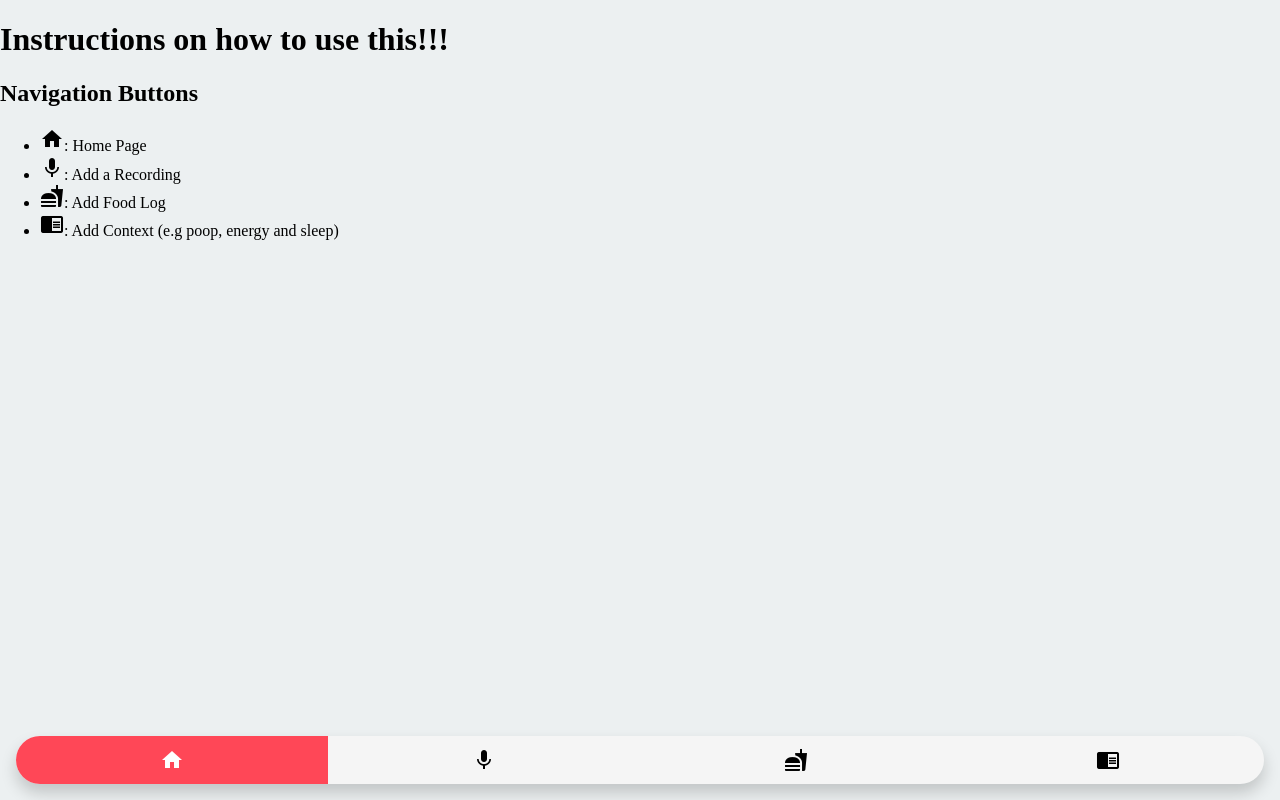
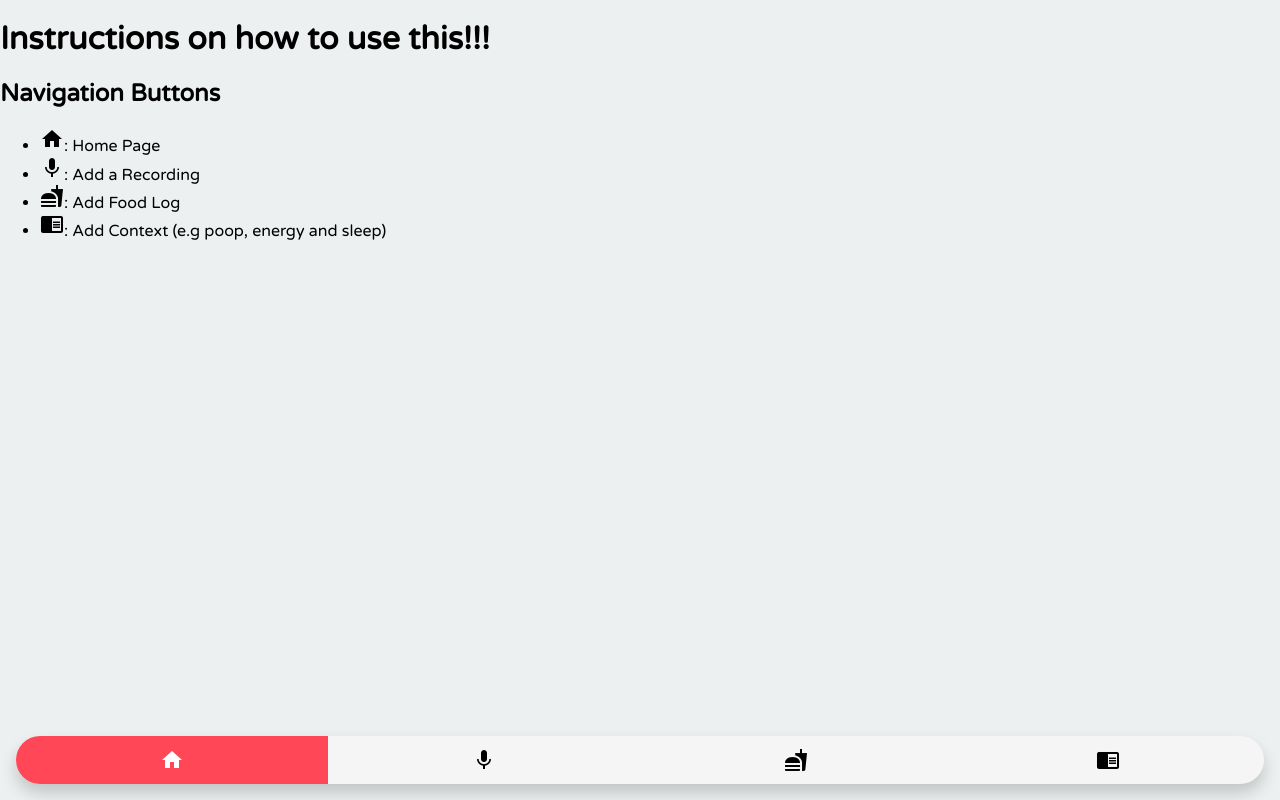
Before and after one commit to jumper385/ngp_data_3, a React (Create React App) app in the folder client/: page / in a window 1280 px wide. Built offline with nearby package versions, Linux system fonts and the light colour scheme; no server answers.

Commit message:
styling fix

```diff
--- a/client/src/App.js
+++ b/client/src/App.js
@@ -3,7 +3,7 @@ import { Switch, BrowserRouter as Router, Route } from 'react-router-dom'
 import Recording from './pages/Recording';
 import Food from './pages/Food';
 import { FixedNavBar } from './navBar/FixedNavBar';
-import {createGlobalStyle} from 'styled-components'
+import styled, {createGlobalStyle} from 'styled-components'
 import Context from './pages/Context';
 import { socket } from './serverSocket';
 
@@ -17,12 +17,13 @@ const GlobalStyle = createGlobalStyle`
     user-select: none;
   }
   body {
-    &.App {
-      @import url('https://fonts.googleapis.com/css?family=Varela+Round&display=swap');
-      font-family: 'Varela Round', sans-serif;
-    }
     background: #ecf0f1;
   }
+`
+
+const StyledAppDiv = styled.div`
+  @import url('https://fonts.googleapis.com/css?family=Varela+Round&display=swap');
+    font-family: 'Varela Round', sans-serif;
 `
 
 const App = props => {
@@ -51,7 +52,7 @@ const App = props => {
 
   return(
     <Router>
-      <div className='App' style={{marginBottom:'64pt'}}>
+      <StyledAppDiv className='App' style={{marginBottom:'64pt'}}>
         <FixedNavBar />
 
         <p>{state.serverTime}</p>
@@ -93,7 +94,7 @@ const App = props => {
 
         </Switch>
         <GlobalStyle />
-      </div>
+      </StyledAppDiv>
     </Router>
   )
 }
```
Also changed, not shown: 13 other files (tests, documents, lock files or other folders).
